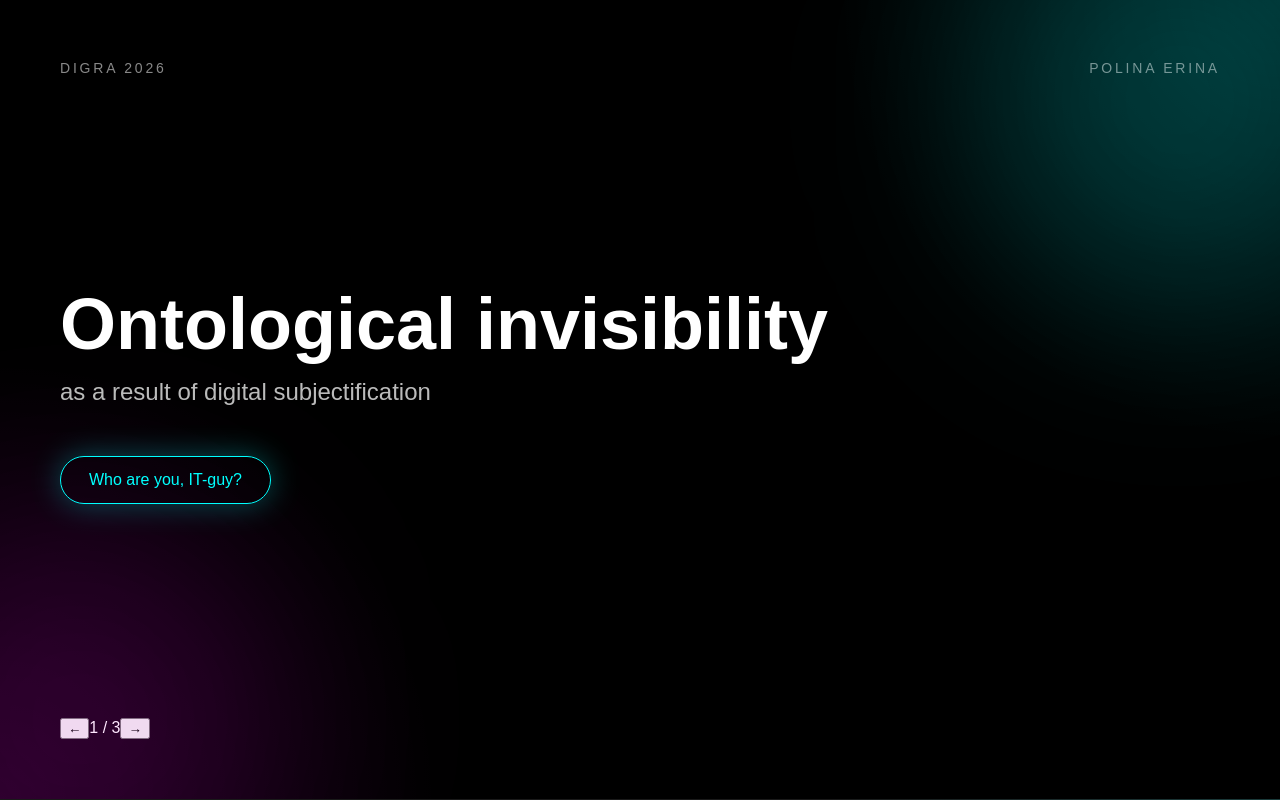
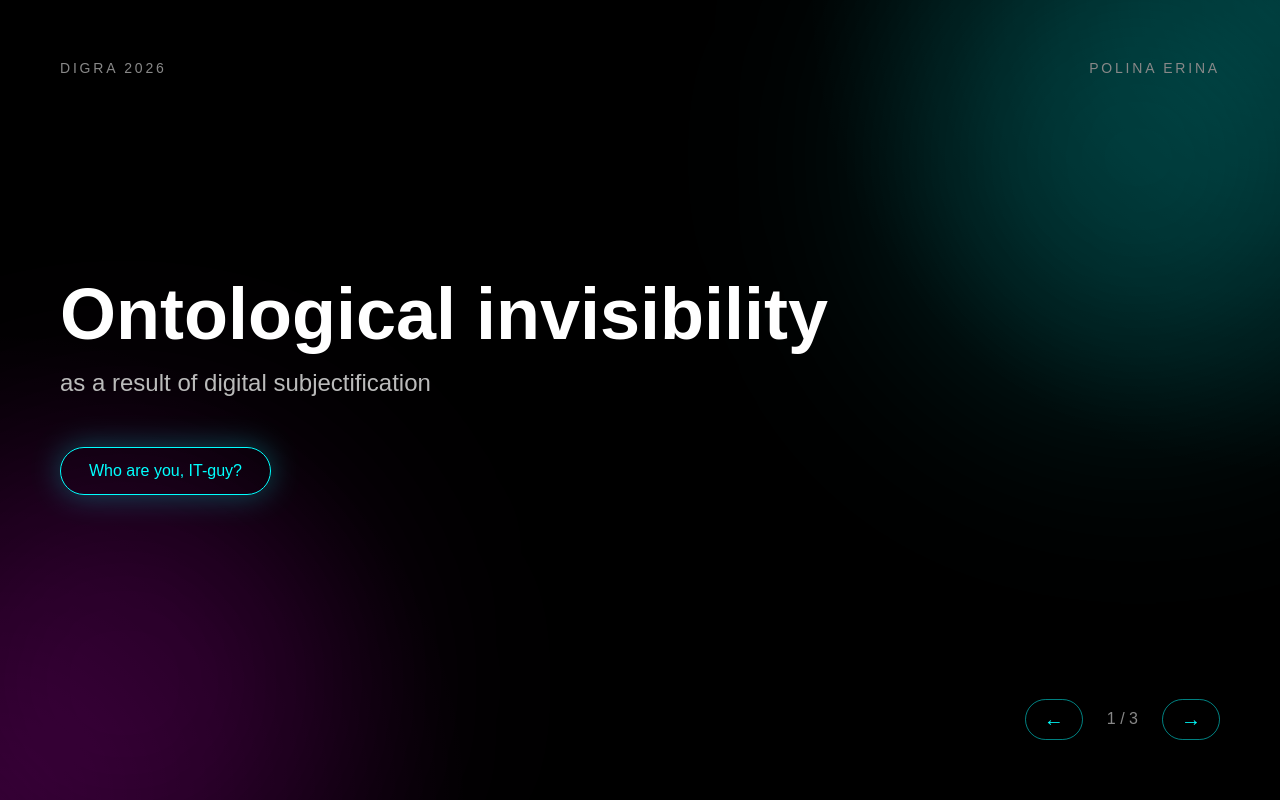
Before and after one commit to fk65hf8z6h/digra-presentation, a React (Vite) app: page / in a window 1280 px wide. Built offline with nearby package versions, Linux system fonts and the light colour scheme; the HTML template or start-up script is replaced by a standard one.

Commit message:
Update index.css

```diff
--- a/src/index.css
+++ b/src/index.css
@@ -3,15 +3,18 @@ body {
   background: black;
   color: white;
   font-family: Arial, sans-serif;
-  overflow-x: hidden;
+  overflow: hidden;
 }
 
 .presentation {
-  width: 100%;
+  width: 100vw;
+  height: 100vh;
+  background: black;
 }
 
 .slide {
   position: relative;
+  width: 100vw;
   height: 100vh;
   padding: 60px;
   box-sizing: border-box;
@@ -19,14 +22,15 @@ body {
   flex-direction: column;
   justify-content: space-between;
   overflow: hidden;
-  border-bottom: 1px solid rgba(255,255,255,0.1);
   background:
-    radial-gradient(circle at top right, rgba(0,255,255,0.15), transparent 30%),
-    radial-gradient(circle at bottom left, rgba(255,0,255,0.12), transparent 30%),
+    radial-gradient(circle at top right, rgba(0,255,255,0.18), transparent 32%),
+    radial-gradient(circle at bottom left, rgba(255,0,255,0.14), transparent 32%),
     #000;
 }
 
 .topline {
+  position: relative;
+  z-index: 5;
   display: flex;
   justify-content: space-between;
   font-size: 14px;
@@ -36,6 +40,8 @@ body {
 }
 
 .content {
+  position: relative;
+  z-index: 5;
   max-width: 900px;
 }
 
@@ -50,7 +56,7 @@ h2 {
   font-weight: 300;
   color: #bbb;
   margin-bottom: 30px;
-  animation: fadeUp 1.5s ease forwards;
+  animation: fadeUp 1.4s ease forwards;
 }
 
 .accent {
@@ -61,7 +67,7 @@ h2 {
   color: cyan;
   margin-top: 20px;
   box-shadow: 0 0 30px rgba(0,255,255,0.3);
-  animation: glowIn 2s ease forwards;
+  animation: glowIn 1.8s ease forwards;
 }
 
 p {
@@ -69,7 +75,7 @@ p {
   line-height: 1.5;
   color: #ddd;
   max-width: 800px;
-  animation: fadeUp 1.5s ease forwards;
+  animation: fadeUp 1.4s ease forwards;
 }
 
 ul {
@@ -94,22 +100,50 @@ li:nth-child(4) { animation-delay: 0.8s; }
   position: absolute;
   border-radius: 50%;
   filter: blur(100px);
+  pointer-events: none;
 }
 
 .glow1 {
-  width: 400px;
-  height: 400px;
-  background: rgba(0,255,255,0.15);
+  width: 420px;
+  height: 420px;
+  background: rgba(0,255,255,0.16);
   top: -100px;
   right: -100px;
+  animation: driftOne 8s ease-in-out infinite alternate;
 }
 
 .glow2 {
-  width: 400px;
-  height: 400px;
-  background: rgba(255,0,255,0.1);
+  width: 420px;
+  height: 420px;
+  background: rgba(255,0,255,0.12);
   bottom: -120px;
   left: -120px;
+  animation: driftTwo 9s ease-in-out infinite alternate;
+}
+
+.footer {
+  position: relative;
+  z-index: 5;
+  display: flex;
+  gap: 24px;
+  align-items: center;
+  justify-content: flex-end;
+  color: #888;
+}
+
+button {
+  background: transparent;
+  border: 1px solid rgba(0,255,255,0.5);
+  color: cyan;
+  border-radius: 999px;
+  padding: 8px 18px;
+  font-size: 20px;
+  cursor: pointer;
+}
+
+button:hover {
+  background: rgba(0,255,255,0.12);
+  box-shadow: 0 0 20px rgba(0,255,255,0.25);
 }
 
 @keyframes fadeUp {
@@ -140,9 +174,29 @@ li:nth-child(4) { animation-delay: 0.8s; }
   from {
     opacity: 0;
     transform: translateX(-20px);
+    filter: blur(6px);
   }
   to {
     opacity: 1;
     transform: translateX(0);
+    filter: blur(0);
   }
 }
+
+@keyframes driftOne {
+  from {
+    transform: translate(0, 0) scale(1);
+  }
+  to {
+    transform: translate(-40px, 60px) scale(1.15);
+  }
+}
+
+@keyframes driftTwo {
+  from {
+    transform: translate(0, 0) scale(1);
+  }
+  to {
+    transform: translate(50px, -40px) scale(1.12);
+  }
+}
```
